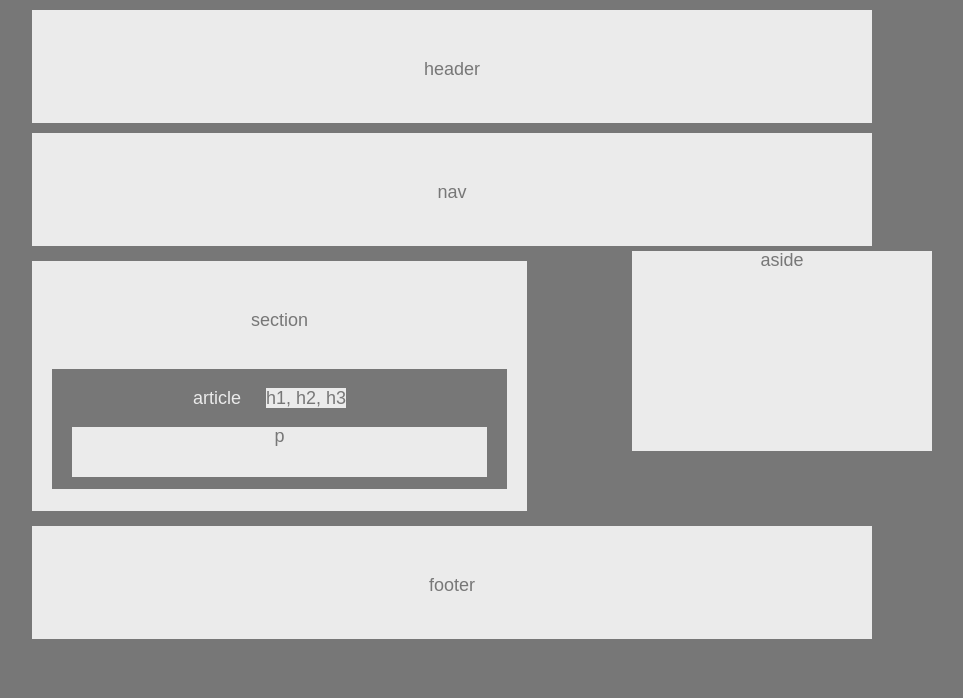
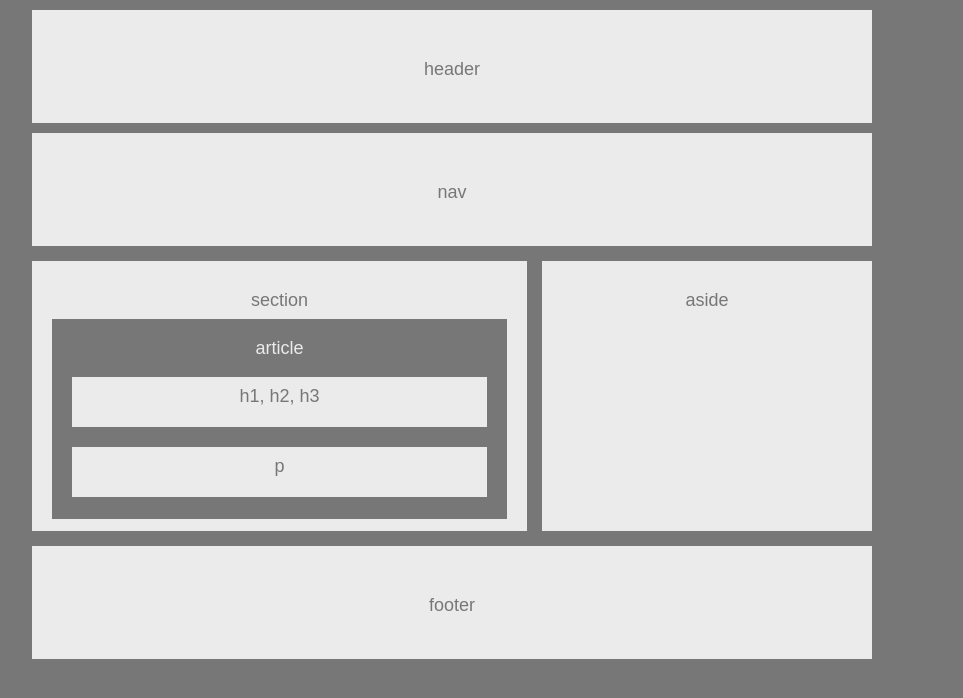
Before and after one commit to Longhorn74/BootCamp, a plain HTML site: page HW-Wireframe/index.html in a window 1280 px wide. Shown: the whole page, without its empty margins (28-991 px from the left). Drawn offline with Linux system fonts and the light colour scheme; files that its build step writes are made by us from their sources.

Commit message:
final commit on HW-Wireframe homework

```diff
--- a/HW-Wireframe/index.html
+++ b/HW-Wireframe/index.html
@@ -8,8 +8,6 @@
         <link rel="stylesheet" type="text/css" href="reset.css">
         <!-- My CSS -->
         <link rel="stylesheet" type="text/css" href="style.css">
-        <!-- Bootstrap CSS -->
-        <!-- <link rel="stylesheet" href="https://stackpath.bootstrapcdn.com/bootstrap/4.2.1/css/bootstrap.min.css" integrity="sha384-GJzZqFGwb1QTTN6wy59ffF1BuGJpLSa9DkKMp0DgiMDm4iYMj70gZWKYbI706tWS" crossorigin="anonymous"> -->
         <title>HW-Wireframe</title>
     </head>
 
@@ -23,15 +21,13 @@
             nav
         </nav>
 
-
-
         <section>
             section
             <article>
                 article
-                <headerswithinarticle>
+                <div class="headerswithinarticle">
                     h1, h2, h3
-                </headerswithinarticle>
+                </div>
                 <p>
                     p
                 </p>
@@ -40,20 +36,13 @@
 
         <aside>
                 aside
-            </aside>
-            <div class="clearfix"></div>
+        </aside>
+
+        <div class="clearfix"></div>
 
         <footer>
             footer
         </footer>
 
-
-
-        <!-- Optional JavaScript -->
-        <!-- jQuery first, then Popper.js, then Bootstrap JS -->
-        <!-- <script src="https://code.jquery.com/jquery-3.3.1.slim.min.js" integrity="sha384-q8i/X+965DzO0rT7abK41JStQIAqVgRVzpbzo5smXKp4YfRvH+8abtTE1Pi6jizo" crossorigin="anonymous"></script> -->
-        <!-- <script src="https://cdnjs.cloudflare.com/ajax/libs/popper.js/1.14.6/umd/popper.min.js" integrity="sha384-wHAiFfRlMFy6i5SRaxvfOCifBUQy1xHdJ/yoi7FRNXMRBu5WHdZYu1hA6ZOblgut" crossorigin="anonymous"></script> -->
-        <!-- <script src="https://stackpath.bootstrapcdn.com/bootstrap/4.2.1/js/bootstrap.min.js" integrity="sha384-B0UglyR+jN6CkvvICOB2joaf5I4l3gm9GU6Hc1og6Ls7i6U/mkkaduKaBhlAXv9k" crossorigin="anonymous"></script> -->
-
     </body>
 </html>
--- a/HW-Wireframe/style.css
+++ b/HW-Wireframe/style.css
@@ -25,25 +25,25 @@ nav {
 }
 
 section {
+    display: inline-block;
     background: #ebebeb;
-    float: left;
     width: 495px;
-    height: 200px;
+    height: 240px;
     margin: 10px 10px 5px 60px;
-    padding-top: 50px;
+    padding-top: 30px;
     text-align: center;
-    display: inline-block;
 }
 
 aside {
     background: #ebebeb;
     float: right;
-    width: 300px;
-    height: 200px;
-    /* margin: 10px 60px 5x 10px; */
+    width: 330px;
+    height: 240px;
+    margin-top: 10px;
+    margin-right: 60px;
     text-align: center;
-    display: block;
-    /* padding-top: 50px; */
+    /* display: block; */
+    padding-top: 30px;
 }
 
 .clearfix {
@@ -63,24 +63,25 @@ footer {
 article {
     color: #ebebeb;
     background: #777;
-    margin: 40px 20px 20px 20px;
-    height: 100px;
+    margin: 10px 20px 20px 20px;
+    height: 180px;
     padding-top: 20px;
 }
 
-headerswithinarticle {
+.headerswithinarticle {
     color: #777;
     background: #ebebeb;
-    height: 100px;
+    height: 40px;
     margin: 20px 20px 20px 20px;
+    padding-top: 10px;
 }
 
 p {
     color: #777;
     background: #ebebeb;
-    height: 50px;
+    height: 40px;
     margin: 20px 20px 20px 20px;
-
+    padding-top: 10px;
 }
 
 /* LACKING:
```
